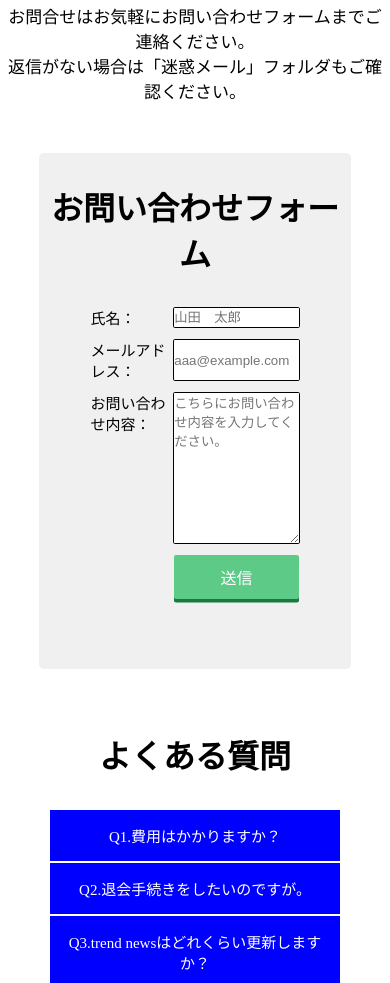
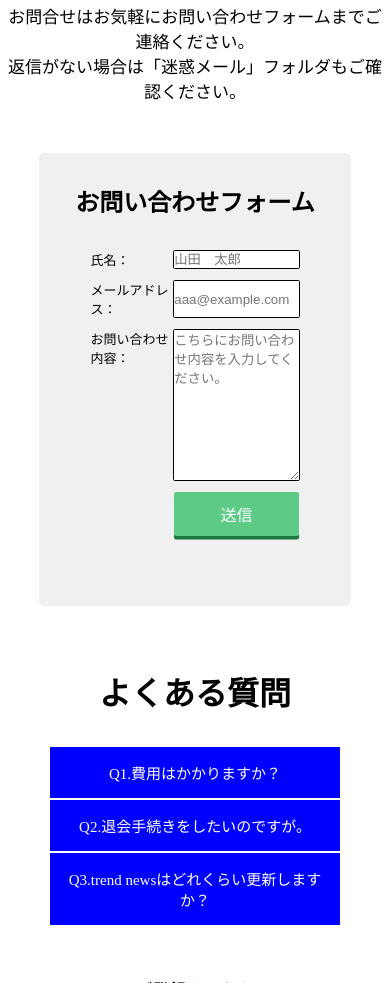
Before and after one commit to Latorll/Style_Plus, a plain HTML site: page index.html in a window 390 px wide. Shown: the part 2210-3193 px from the top of the page. Drawn offline with nearby package versions, Linux system fonts and the light colour scheme.

Commit message:
Update style.css

```diff
--- a/css/style.css
+++ b/css/style.css
@@ -407,5 +407,11 @@ footer .copyright {
     width: 100px;
     z-index: 6;
   }
+  .contact-form h1 {
+    font-size: 24px;
+  }
+  .contact-form form div label {
+    font-size: 13px;
+  }
 }
 /*# sourceMappingURL=style.css.map */
```
